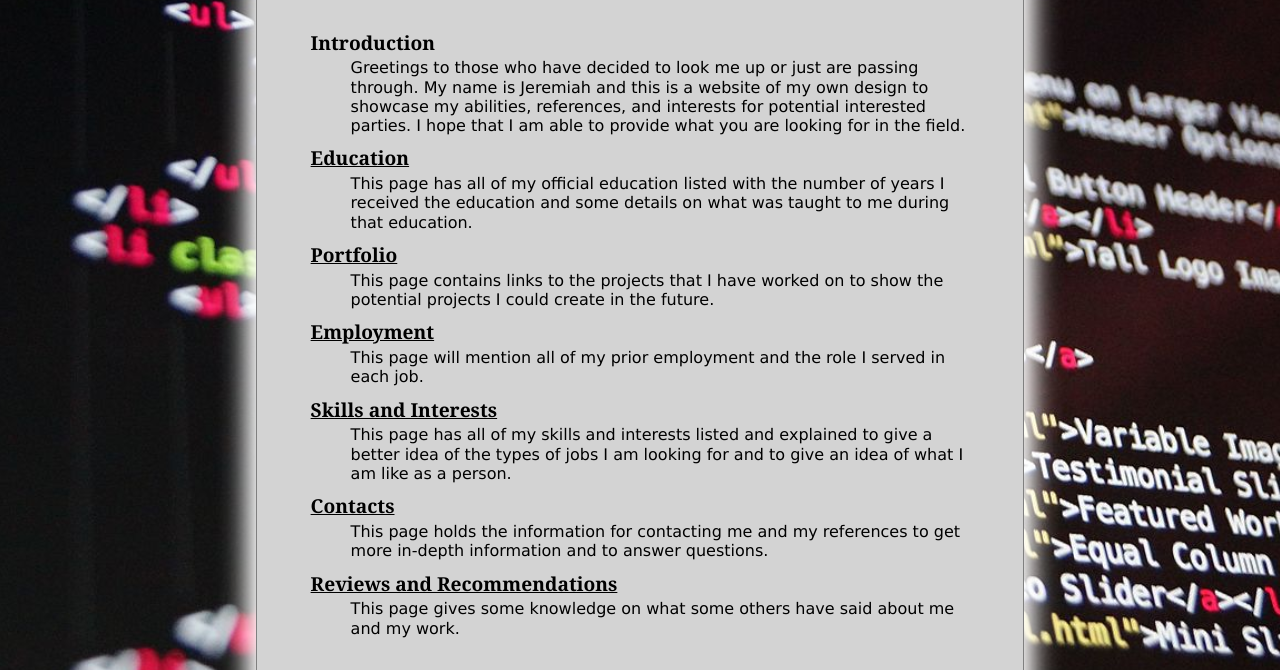
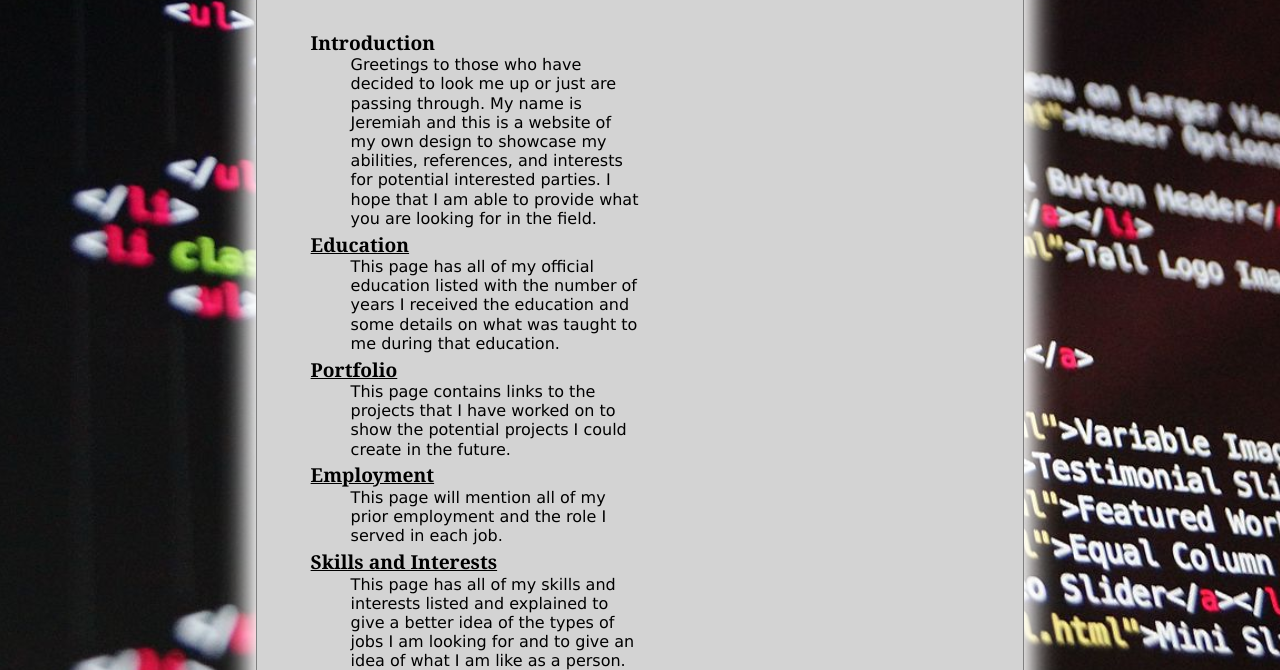
Before and after one commit to JeremySnider01/JeremySnider01.github.io, a plain HTML site: page index.html in a window 1280 px wide. Shown: the part 117-787 px from the top of the page. Drawn offline with Linux system fonts and the light colour scheme.

Commit message:
linked the file

```diff
--- a/index.html
+++ b/index.html
@@ -16,6 +16,7 @@
     <title>Jeremy's Portfolio</title>
     <meta charset="utf-8">
     <link href="./reset.css" rel="stylesheet" media="all" />
+    <link href="./grid.css" rel="stylesheet" media="all" />
     <link href="./layout.css" rel="stylesheet" media="all" />
   </head>
   <body>
```
